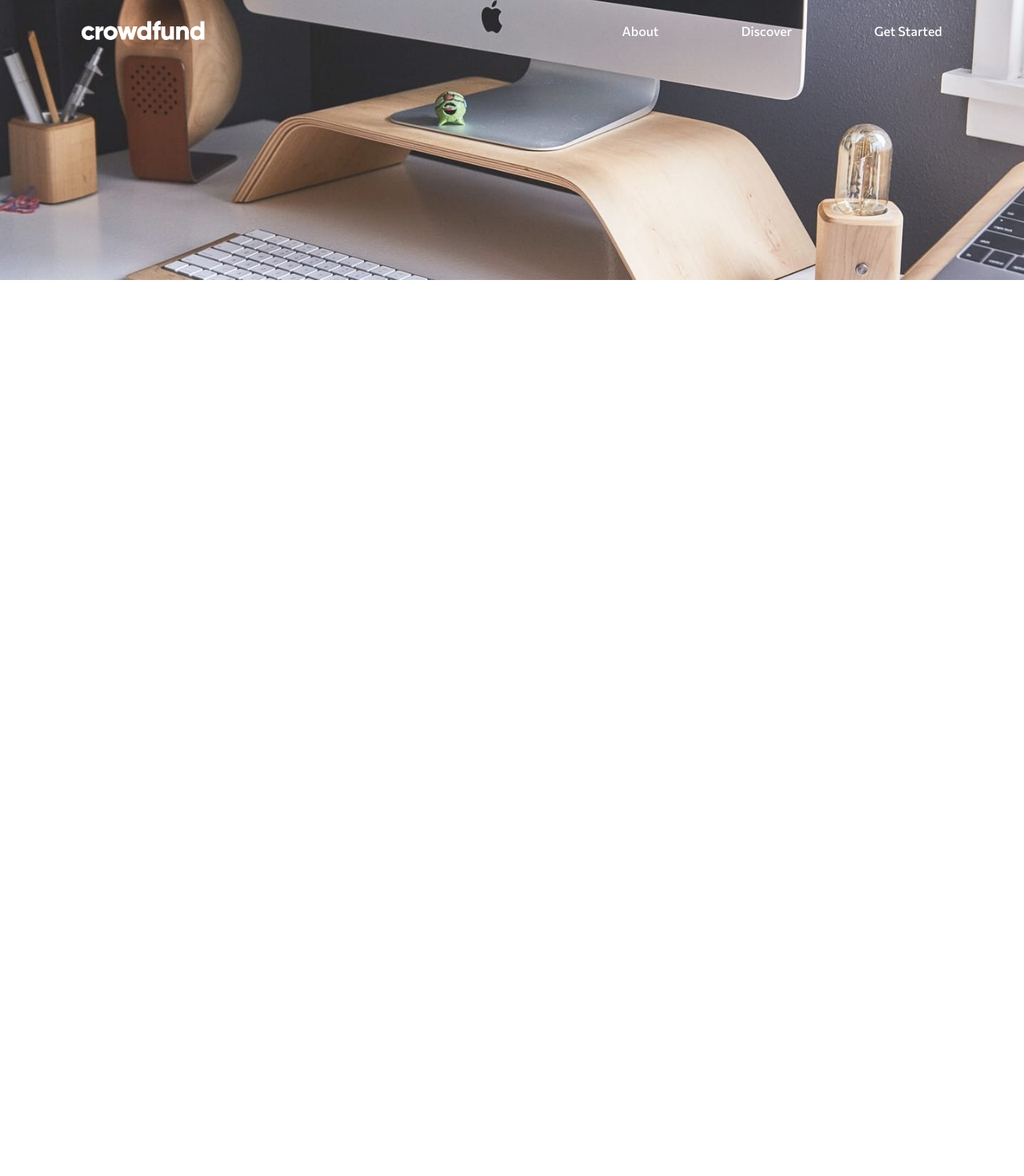
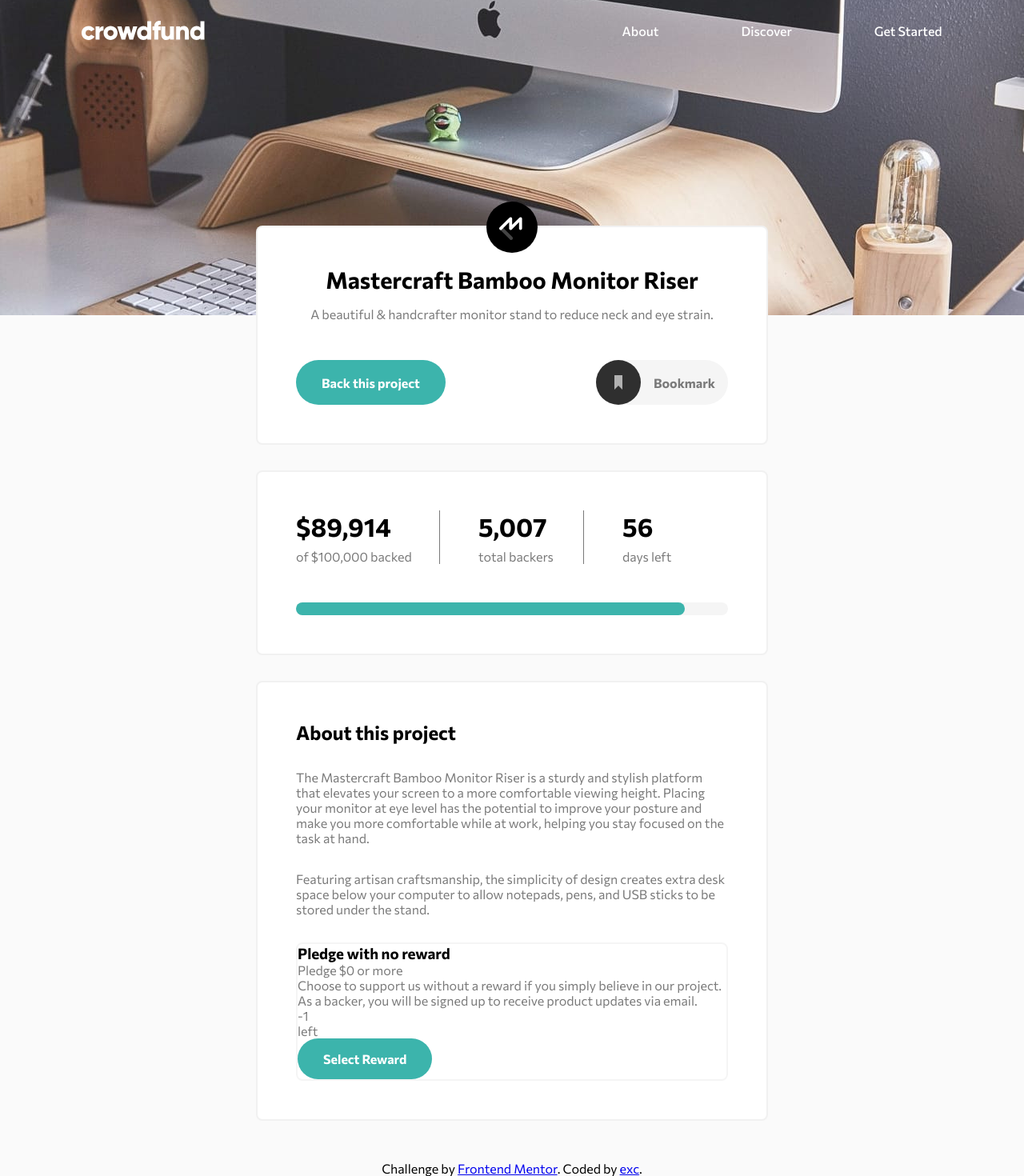
Before and after one commit to exchyphen/fm_crowdfunding-product-page, a React (Vite) app: page / in a window 1280 px wide. Shown: the part 6-1476 px from the top of the page at 80% size. Before the commit the page ends 800 px from the top, so only its background shows below. Built offline with nearby package versions, Linux system fonts and the light colour scheme.

Commit message:
headers and start of pledge objects

```diff
--- a/src/App.css
+++ b/src/App.css
@@ -9,6 +9,40 @@ li {
 
 a:hover {
     cursor: pointer;
+}
+
+p {
+    color: var(--dark-gray);
+}
+
+button {
+    font-family: "Commissioner", sans-serif;
+    font-size: 1rem;
+    border: none;
+}
+
+button:hover {
+    cursor: pointer;
+}
+
+.std-container {
+    width: 50%;
+    background: white;
+    padding: 3rem;
+    border-radius: 0.5rem;
+    border: 2px solid hsla(0, 0%, 48%, 0.1);
+}
+
+.std-button {
+    font-weight: 700;
+    color: white;
+    border-radius: 3rem;
+    padding: 1rem 2rem;
+    background: var(--moderate-cyan);
+}
+
+.std-button:hover {
+    background: var(--dark-cyan);
 }
 
 /* nav */
@@ -42,6 +76,7 @@ nav {
     left: 50%;
     bottom: -250px;
     transform: translateX(-50%);
+    z-index: 1;
 }
 
 .nav__logo, .nav__mobile-menu {
@@ -52,3 +87,149 @@ nav {
 .nav__mobile-menu:hover {
     cursor: pointer;
 }
+
+/* main */
+
+main {
+    width: 100%;
+    margin-top: 200px;
+    display: flex;
+    flex-direction: column;
+    align-items: center;
+    gap: 2rem;
+}
+
+/* header */
+header {
+    display: flex;
+    flex-direction: column;
+    justify-content: center;
+    align-items: center;
+    text-align: center;
+    gap: 3rem;
+
+    position: relative;
+}
+
+.header__logo {
+    width: 4rem;
+    height: auto;
+
+    position: absolute;
+    top: -2rem;
+    left: 50%;
+    transform: translateX(-50%);
+}
+
+.header__hgroup {
+    display: flex;
+    flex-direction: column;
+    gap: 1rem;
+}
+
+h1 {
+    font-size: 1.8rem;
+}
+
+.header__options {
+    width: 100%;
+    display: flex;
+    justify-content: space-between;
+}
+
+.header__bookmark {
+    border-radius: 10rem;
+    padding: 0;
+    background: var(--light-gray);
+
+    display: flex;
+    align-items: center;
+}
+
+.header__bookmark:hover {
+    opacity: 60%;
+}
+
+.bookmark__text {
+    font-family: "Commissioner", sans-serif;
+    font-size: 1rem;
+    font-weight: 700;
+    color: var(--dark-gray);
+    padding: 1rem;
+}
+
+/* stat tracker  */
+
+.stat-tracker {
+    display: flex;
+    flex-direction: column;
+    gap: 3rem;
+}
+
+.stat-tracker__container {
+    display: grid;
+    grid-template-columns: repeat(3, 1fr);
+}
+
+.stat-tracker__single-stat-container {
+    display: flex;
+    flex-direction: column;
+    gap: 0.5rem;
+
+    padding-left: 3rem;
+    border-right: 1px solid var(--dark-gray);
+}
+
+.stat-tracker__single-stat-container:first-child {
+    padding-left: 0;
+}
+
+.stat-tracker__single-stat-container:last-child {
+    border-right: none;
+}
+
+.stat-tracker__current {
+    font-size: 2rem;
+    font-weight: 700;
+    color: black;
+}
+
+.stat-tracker__progress-bar {
+    width: 100%;
+    height: 1rem;
+    border-radius: 1rem;
+    background: var(--light-gray);
+}
+
+.stat-tracker__progress-bar--inner {
+    width: calc(89914 / 100000 * 100%);
+    height: 100%;
+    background: var(--moderate-cyan);
+    border-radius: 1rem;
+}
+
+/* pledge selection container */
+
+.pledge {
+    display: flex;
+    flex-direction: column;
+    gap: 2rem;
+}
+
+.pledge__header {
+    display: flex;
+    flex-direction: column;
+    gap: 2rem;
+}
+
+.pledge__container {
+    display: flex;
+    flex-direction: column;
+    gap: 2rem;
+}
+
+/* footer */
+
+.attribution {
+    margin-top: 50px;
+}
--- a/src/App.jsx
+++ b/src/App.jsx
@@ -3,11 +3,14 @@ import "./App.css";
 
 /* images */
 import Logo from "./assets/images/logo.svg";
+import LogoMastercraft from "./assets/images/logo-mastercraft.svg";
 import MobileMenu from "./assets/images/icon-hamburger.svg";
 import MobileMenuClose from "./assets/images/icon-close-menu.svg";
+import Bookmark from "./assets/images/icon-bookmark.svg";
 
 /* components */
 import NavTitles from "./components/navTitles";
+import Pledge from "./components/pledge";
 
 function App() {
   const [windowWidth, setWindowWidth] = useState(window.innerWidth);
@@ -16,6 +19,36 @@ function App() {
 
   /* data arrays */
   const navTitlesArr = ["About", "Discover", "Get Started"];
+  const pledgeDataArr = [
+    {
+      title: "Pledge with no reward",
+      description:
+        "Choose to support us without a reward if you simply believe in our project. As a backer, you will be signed up to receive product updates via email.",
+      minPledge: 0,
+      remaining: -1,
+    },
+    {
+      title: "Bamboo Stand",
+      description:
+        "You get an ergonomic stand made of natural bamboo. You've helped us launch our promotional campaign, and you’ll be added to a special Backer member list.",
+      minPledge: 25,
+      remaining: 101,
+    },
+    {
+      title: "Black Edition Stand",
+      description:
+        "You get a Black Special Edition computer stand and a personal thank you. You’ll be added to our Backer member list. Shipping is included.",
+      minPledge: 75,
+      remaining: 64,
+    },
+    {
+      title: "Mahogany Special Edition",
+      description:
+        "You get two Special Edition Mahogany stands, a Backer T-Shirt, and a personal thank you. You’ll be added to our Backer member list. Shipping is included.",
+      minPledge: 200,
+      remaining: 0,
+    },
+  ];
 
   /* initial load */
   useEffect(() => {
@@ -63,6 +96,90 @@ function App() {
           </ul>
         ) : null}
       </nav>
+
+      <main>
+        <header className="std-container">
+          <img
+            className="header__logo"
+            src={LogoMastercraft}
+            alt="mastercraft logo"
+          ></img>
+          <hgroup className="header__hgroup">
+            <h1>Mastercraft Bamboo Monitor Riser</h1>
+            <p>
+              A beautiful & handcrafter monitor stand to reduce neck and eye
+              strain.
+            </p>
+          </hgroup>
+          <div className="header__options">
+            <button className="std-button">Back this project</button>
+            <button className="header__bookmark">
+              <img
+                className="bookmark__img"
+                src={Bookmark}
+                alt="bookmark img"
+              ></img>
+              {windowWidth > mobileBreakpoint ? (
+                <p className="bookmark__text">Bookmark</p>
+              ) : null}
+            </button>
+          </div>
+        </header>
+
+        <article className="std-container stat-tracker">
+          <div className="stat-tracker__container">
+            <div className="stat-tracker__single-stat-container">
+              <p className="stat-tracker__current">$89,914</p>
+              <p>of $100,000 backed</p>
+            </div>
+            <div className="stat-tracker__single-stat-container">
+              <p className="stat-tracker__current">5,007</p>
+              <p>total backers</p>
+            </div>
+            <div className="stat-tracker__single-stat-container">
+              <p className="stat-tracker__current">56</p>
+              <p>days left</p>
+            </div>
+          </div>
+          <div className="stat-tracker__progress-bar">
+            <div className="stat-tracker__progress-bar--inner"></div>
+          </div>
+        </article>
+
+        <article className="std-container pledge">
+          <hgroup className="pledge__header">
+            <h2>About this project</h2>
+            <p>
+              The Mastercraft Bamboo Monitor Riser is a sturdy and stylish
+              platform that elevates your screen to a more comfortable viewing
+              height. Placing your monitor at eye level has the potential to
+              improve your posture and make you more comfortable while at work,
+              helping you stay focused on the task at hand.
+            </p>
+            <p>
+              Featuring artisan craftsmanship, the simplicity of design creates
+              extra desk space below your computer to allow notepads, pens, and
+              USB sticks to be stored under the stand.
+            </p>
+          </hgroup>
+
+          <div className="pledge__container">
+            <Pledge data={pledgeDataArr[0]}></Pledge>
+          </div>
+        </article>
+      </main>
+
+      <footer className="attribution">
+        Challenge by{" "}
+        <a href="https://www.frontendmentor.io?ref=challenge" target="_blank">
+          Frontend Mentor
+        </a>
+        {". Coded by "}
+        <a href="https://github.com/exchyphen" target="_blank">
+          exc
+        </a>
+        .
+      </footer>
     </>
   );
 }
--- a/src/components/navTitles.css
+++ b/src/components/navTitles.css
@@ -20,7 +20,7 @@
     width: calc(100% + 2rem);
     margin-left: -1rem;
     padding-bottom: 1rem;
-    border-bottom: 1px solid gray;
+    border-bottom: 1px solid var(--dark-gray);
 }
 
 .NavTitles__li--mobile:last-child::after {
--- /dev/null
+++ b/src/components/pledge.css
@@ -0,0 +1,4 @@
+.Pledge__container {
+    border: 2px solid var(--light-gray);
+    border-radius: 0.5rem;
+}
--- /dev/null
+++ b/src/components/pledge.jsx
@@ -0,0 +1,26 @@
+import "./pledge.css";
+
+const Pledge = (props) => {
+  const data = props.data;
+
+  return (
+    <section className="Pledge__container">
+      <hgroup>
+        <h3>{data.title}</h3>
+        <p className="Pledge__money-breakpoint">
+          Pledge ${data.minPledge} or more
+        </p>
+      </hgroup>
+      <p>{data.description}</p>
+      <div className="Pledge__reward">
+        <div className="Pledge__reward--remaining-container">
+          <p className="Pledge__reward--remaining">{data.remaining}</p>
+          <p>left</p>
+        </div>
+        <button className="std-button">Select Reward</button>
+      </div>
+    </section>
+  );
+};
+
+export default Pledge;
--- a/src/index.css
+++ b/src/index.css
@@ -4,6 +4,9 @@
   --dark-cyan: hsl(176, 72%, 28%);
   --black: hsl(0, 0%, 0%);
   --dark-gray: hsl(0, 0%, 48%);
+
+  --body-background-color: hsl(0, 0%, 98%);
+  --light-gray: hsl(0, 0%, 96%);
 }
 
 *, *::before, *::after {
@@ -23,14 +26,20 @@ html {
 
 body {
   min-height: 100vh;
+  background: var(--body-background-color);
 }
 
 #root {
   min-width: 100%;
-  min-height: 450px;
+  height: 400px;
+
+  display: flex;
+  flex-direction: column;
+  align-items: center;
 
   /* background image */
   background-image: url("./assets/images/image-hero-desktop.jpg");
   background-repeat: no-repeat;
-  background-size: 100% auto;
+  background-size: cover;
+  background-position: center;
 }
```
